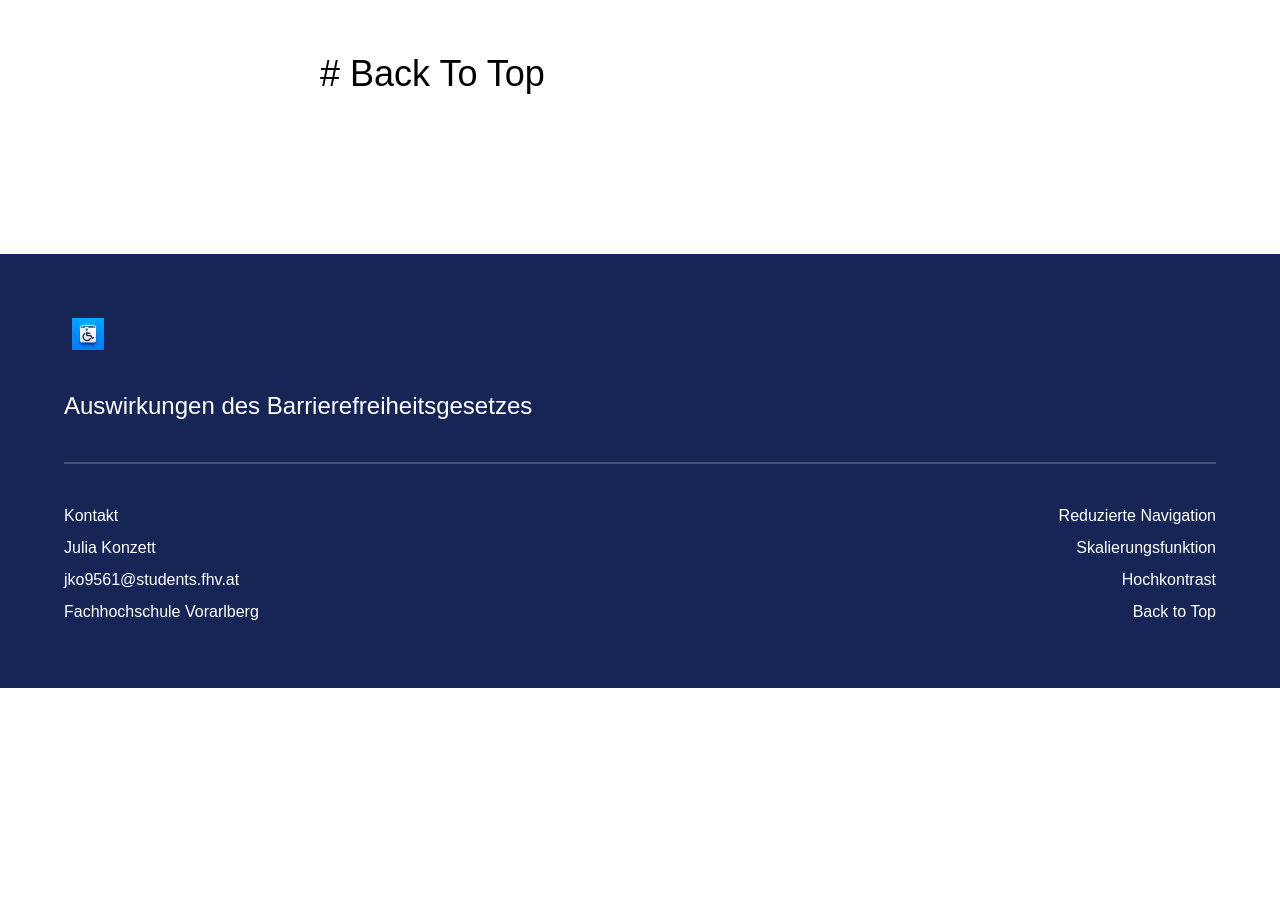
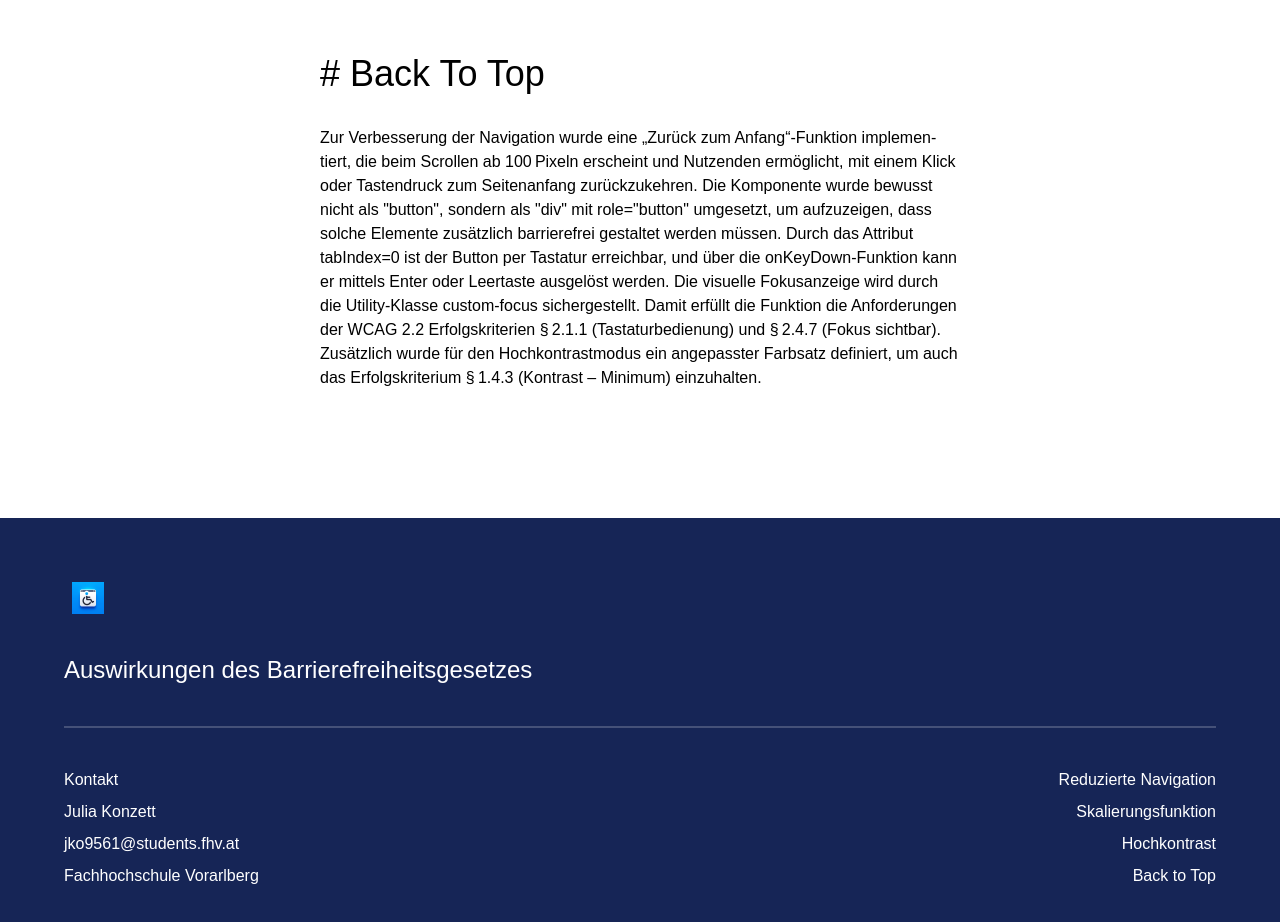
Before and after one commit to juliakonzett/accessibility-x-file, a Next.js app: page / in a window 1280 px wide. Shown: the part 1940-2862 px from the top of the page. Before the commit the page ends 2628 px from the top, so only its background shows below. Built offline with nearby package versions, Linux system fonts and the light colour scheme.

Commit message:
added text for bttButton

```diff
--- a/src/components/BackToTop.tsx
+++ b/src/components/BackToTop.tsx
@@ -2,6 +2,22 @@ export default function BackToTop() {
   return (
     <div>
       <h2 className='font-medium text-4xl my-8'># Back To Top</h2>
+      <p>
+        Zur Verbesserung der Navigation wurde eine „Zurück zum Anfang“-Funktion
+        implementiert, die beim Scrollen ab 100 Pixeln erscheint und Nutzenden
+        ermöglicht, mit einem Klick oder Tastendruck zum Seitenanfang
+        zurückzukehren. Die Komponente wurde bewusst nicht als "button", sondern
+        als "div" mit role="button" umgesetzt, um aufzuzeigen, dass solche
+        Elemente zusätzlich barrierefrei gestaltet werden müssen. Durch das
+        Attribut tabIndex={0} ist der Button per Tastatur erreichbar, und über
+        die onKeyDown-Funktion kann er mittels Enter oder Leertaste ausgelöst
+        werden. Die visuelle Fokusanzeige wird durch die Utility-Klasse
+        custom-focus sichergestellt. Damit erfüllt die Funktion die
+        Anforderungen der WCAG 2.2 Erfolgskriterien § 2.1.1 (Tastaturbedienung)
+        und § 2.4.7 (Fokus sichtbar). Zusätzlich wurde für den Hochkontrastmodus
+        ein angepasster Farbsatz definiert, um auch das Erfolgskriterium § 1.4.3
+        (Kontrast – Minimum) einzuhalten.
+      </p>
     </div>
   );
 }
```
